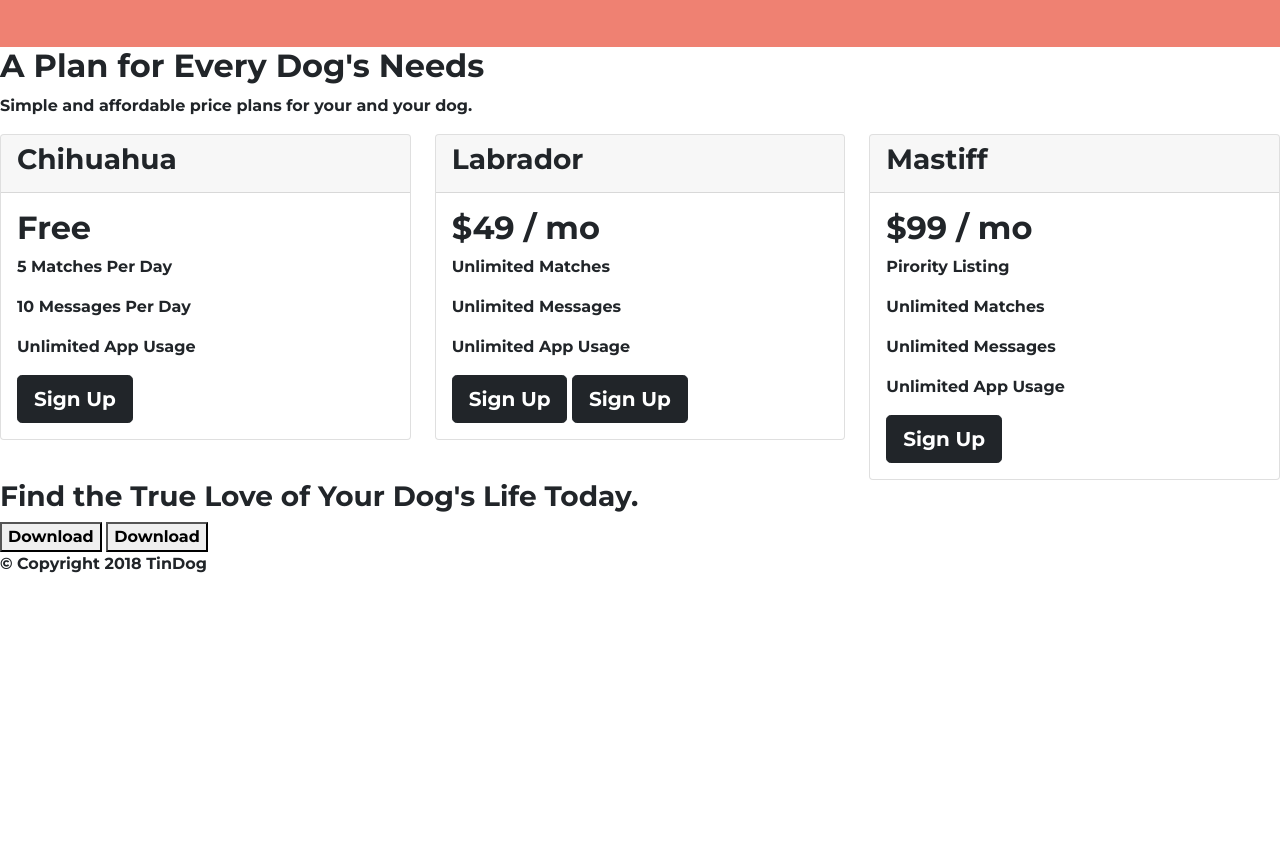
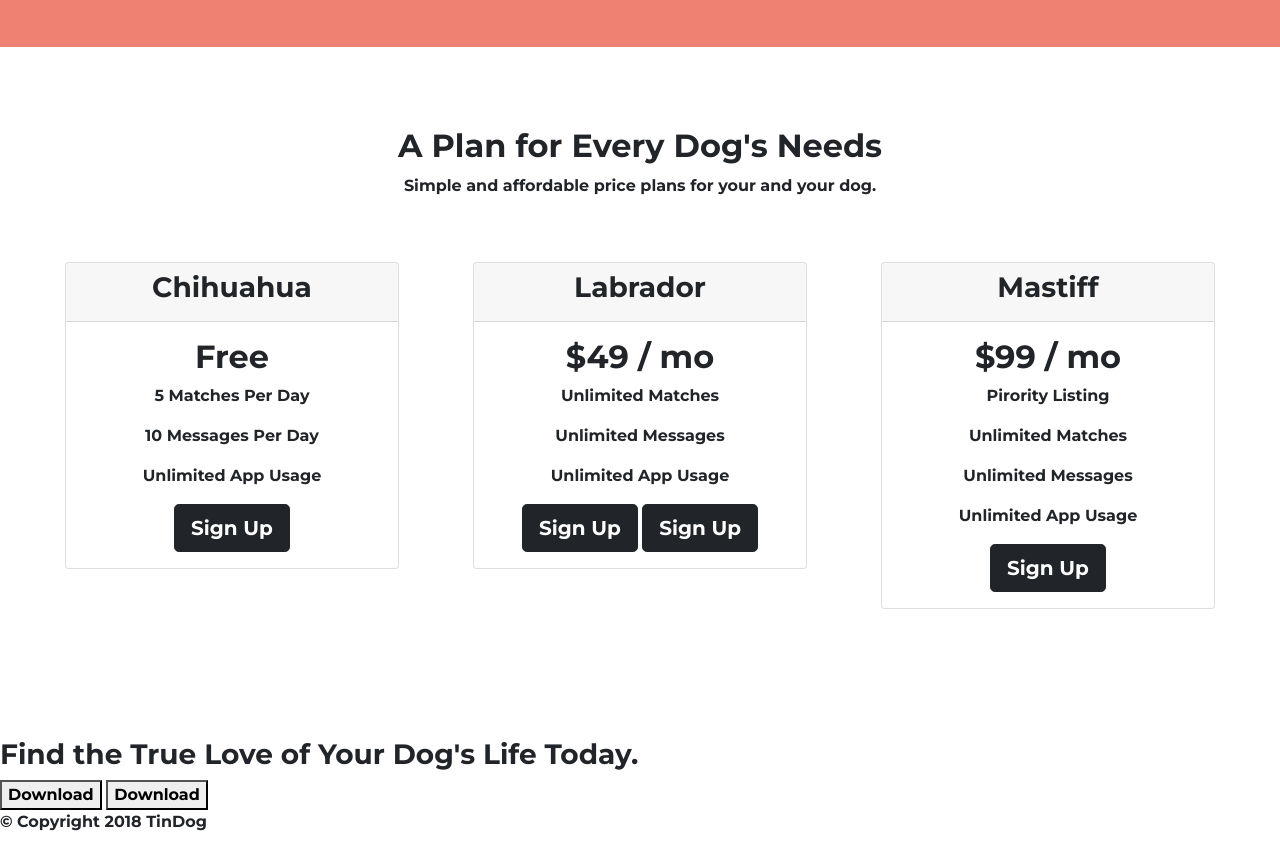
Before and after one commit to arthurkindo/Tin_dog_web_site, a plain HTML site: page index.html in a window 1280 px wide. Shown: the part 1501-2351 px from the top of the page. Before the commit the page ends 2093 px from the top, so only its background shows below. Drawn offline with nearby package versions, Linux system fonts and the light colour scheme.

Commit message:
style.css file mod day3

```diff
--- a/css/styles.css
+++ b/css/styles.css
@@ -129,3 +129,15 @@ nav{
     border: 0;
     opacity: 0.3;
 }
+
+
+
+/* pricing section  */
+#pricing{
+    text-align:center;
+    margin: 80px 40px;
+}
+
+.price-col{
+    padding: 4% 3%;
+}
```
